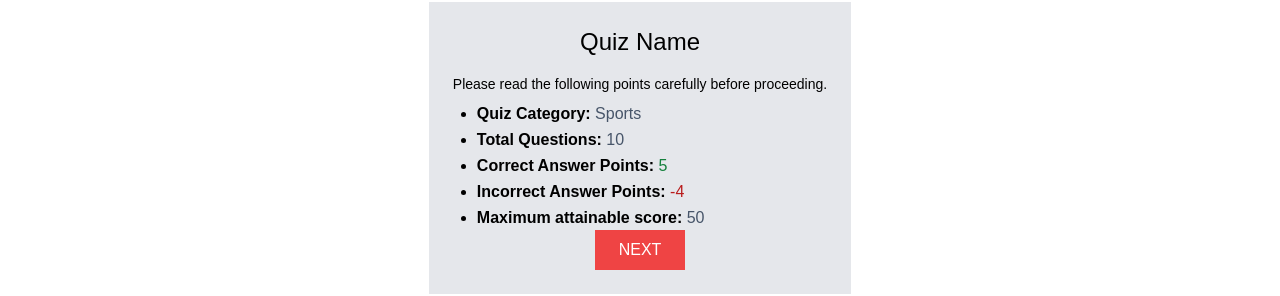
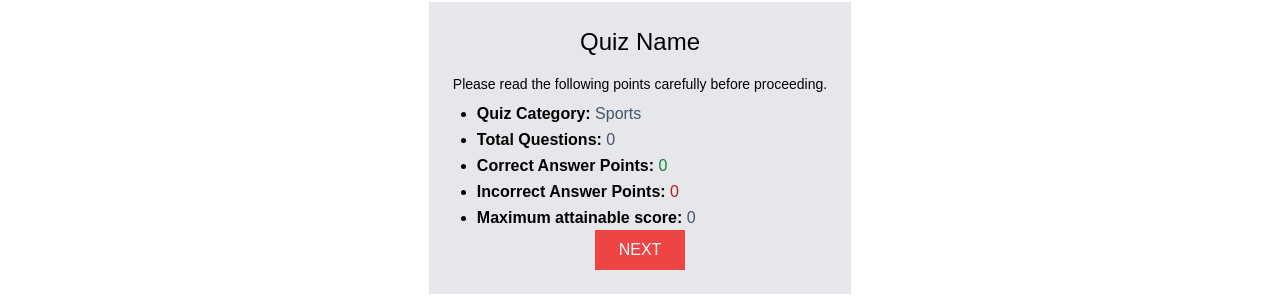
Before and after one commit to Shivaansh-Agarwal/Quizzo-Mania-Frontend, a React (Create React App) app: page /quiz/1 in a window 1280 px wide. Shown: the part 260-556 px from the top of the page. Built offline with nearby package versions, Linux system fonts and the light colour scheme; no server answers; sample sign-in values are in the browser's storage.

Commit message:
refactor: changed default scores to 0

```diff
--- a/src/components/routing/Quiz/QuizInstructions.jsx
+++ b/src/components/routing/Quiz/QuizInstructions.jsx
@@ -1,9 +1,9 @@
 export const QuizInstructions = ({
   quizName = "Quiz Name",
   quizCategory = "Sports",
-  questionsCount = 10,
-  correctAnsPoints = 5,
-  wrongAnsPoints = -4,
+  questionsCount = 0,
+  correctAnsPoints = 0,
+  wrongAnsPoints = 0,
   prevBestScore = null,
   setScreen,
 }) => {
```
